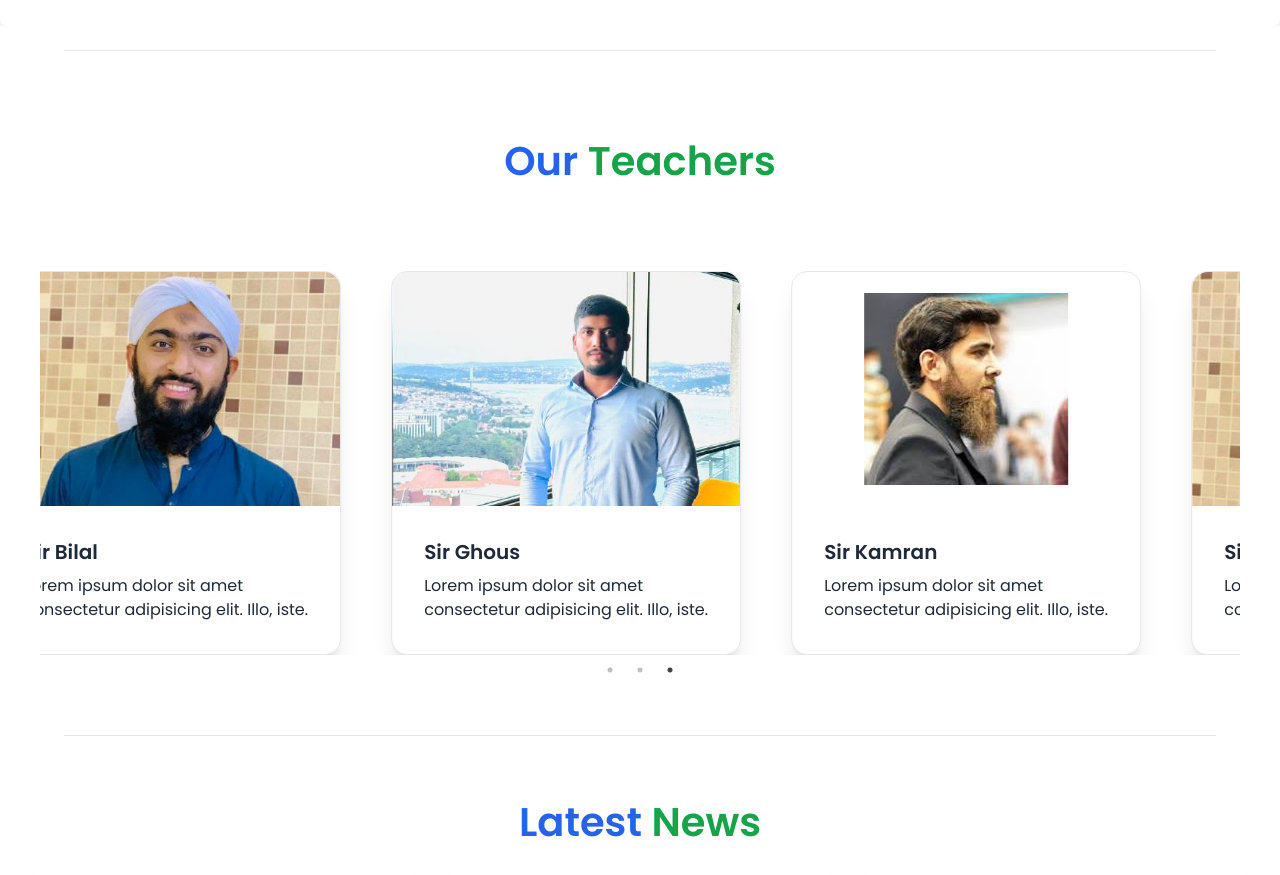
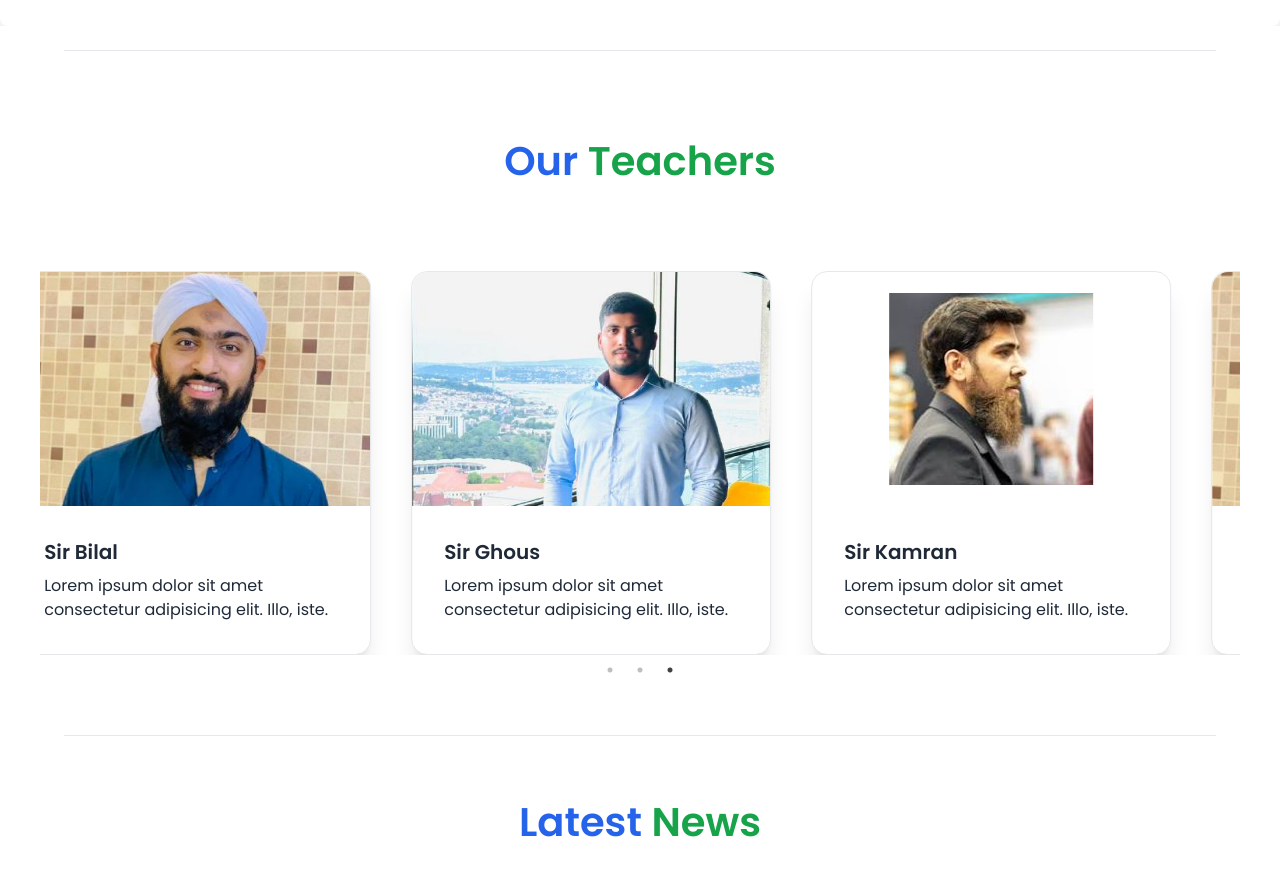
Before and after one commit to Danish12387/SMIT-Web, a React (Vite) app: page / in a window 1280 px wide. Shown: the part 1900-2775 px from the top of the page. Built offline with nearby package versions, Linux system fonts and the light colour scheme; no server answers.

Commit message:
updated dropdown

```diff
--- a/src/Components/Dropdown.jsx
+++ b/src/Components/Dropdown.jsx
@@ -10,6 +10,7 @@ import { AnimatePresence, motion } from "framer-motion";
 import { Link } from "react-router-dom";
 import axios from "axios";
 import { useSelector } from "react-redux";
+import useGetAllCourses from "../hooks/useGetAllCourses";
 
 const ShiftingDropDown = () => {
     return (
@@ -178,7 +179,7 @@ const Courses = () => {
                             courses?.length > 0 ? (
                                 courses?.map((item, index) => {
                                     return (
-                                        <Link to={`/apply/${item.id}`} key={index} onClick={() => window.reload()} className="flex justify-between items-center my-2 text-[13px] md:text-sm text-neutral-700 hover:bg-gray-100 p-2 transition rounded hover:text-green-600">
+                                        <Link to={`/apply/${item.id}`} key={index} onClick={() => useGetAllCourses()} className="flex justify-between items-center my-2 text-[13px] md:text-sm text-neutral-700 hover:bg-gray-100 p-2 transition rounded hover:text-green-600">
                                             {item.title} <FiArrowRight />
                                         </Link>
                                     )
--- a/src/Components/Navbar.jsx
+++ b/src/Components/Navbar.jsx
@@ -75,7 +75,7 @@ const Navbar = () => {
         {/* Navbar End */}
         <div className="navbar-end hidden lg:flex">
           <Link
-            to="#"
+            to="https://forms.saylaniwelfare.com/en" target="_blank"
             className="btn btn-active bg-green-600 text-white hover:bg-green-700 hover:scale-105 transition text-[12px] md:text-[13px]"
           >
             Apply Now
@@ -115,7 +115,7 @@ const Navbar = () => {
             Contact
           </Link>
           <Link
-            to="#contact"
+            to="https://forms.saylaniwelfare.com/en" target="_blank"
             className="btn btn-active bg-green-600 text-white hover:bg-green-700 hover:scale-105 transition text-[12px] md:text-[13px]"
             onClick={toggleMenu}
           >
--- a/src/Components/Teachers.jsx
+++ b/src/Components/Teachers.jsx
@@ -13,7 +13,7 @@ const Teachers = () => {
         autoplay: true,
         speed: 2000,
         autoplaySpeed: 3000,
-        centerPadding: "60px",
+        // centerPadding: "60px",
         arrows: false,
         responsive: [
             {
@@ -59,7 +59,7 @@ const Teachers = () => {
     ]
 
     return (
-        <div className="my-20">
+        <div className="my-20 container mx-auto">
             <h1 className='text-center text-[40px] font-semibold text-blue-600 anim-zoom'>Our <span className='text-green-600'>Teachers</span></h1>
 
             <div className="my-20 w-[90%] sm:w-full mx-auto px-5 sm:px-10">
@@ -68,7 +68,7 @@ const Teachers = () => {
                         Courses.map((item, index) => {
                             return (
                                 <div key={index} className="flex justify-center" data-aos="zoom-in" data-aos-easing="ease-in-out" data-aos-duration="1500" data-aos-once="true">
-                                    <div className="card bg-base-100 shadow-xl border cursor-pointer w-full md:w-[350px] h-96">
+                                    <div className="card bg-base-100 shadow-xl border cursor-pointer mx-1 sm:mx-2 md:mx-5 h-96">
                                         <figure className="h-[70%]">
                                             <img
                                                 src={item.image}
```
Also changed, not shown: vercel.json (added).
